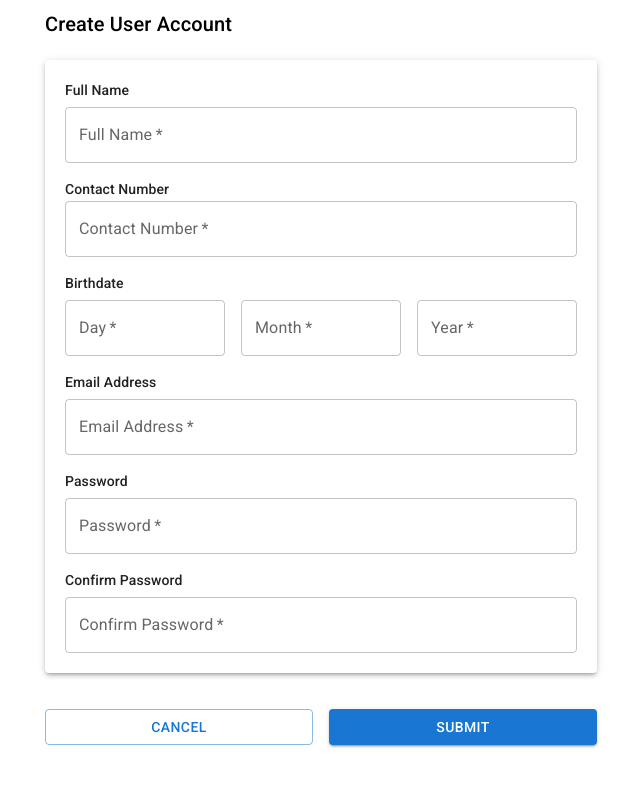
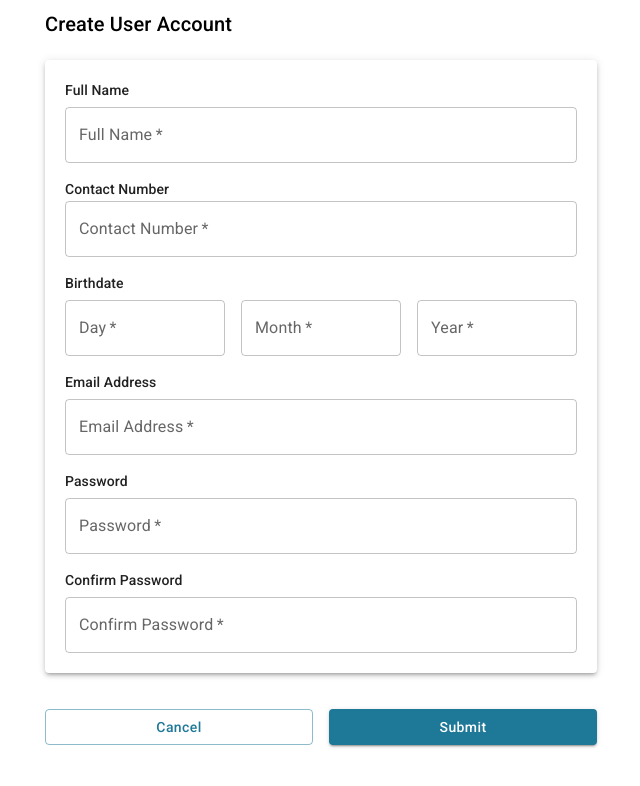
Before and after one commit to volkanb/create-user-page, a React (Create React App) app: page / in a window 1280 px wide. Shown: the top 786 px of the page, without its empty margins (319-959 px from the left). Built offline with nearby package versions, Linux system fonts and the light colour scheme.

Commit message:
Adds theme

```diff
--- a/src/Components/App/App.tsx
+++ b/src/Components/App/App.tsx
@@ -1,11 +1,13 @@
 import React from 'react';
+import { ThemeProvider } from '@mui/material/styles';
+import theme from '../../theme';
 import CreateUserForm from '../CreateUserForm/CreateUserForm';
 
 function App() {
     return (
-        <div className="App">
+        <ThemeProvider theme={theme}>
             <CreateUserForm/>
-        </div>
+        </ThemeProvider>
     );
 }
 
--- /dev/null
+++ b/src/theme.ts
@@ -0,0 +1,16 @@
+import { createTheme } from "@mui/material/styles";
+
+const theme = createTheme({
+  palette: {
+    primary: {
+      main: '#1e7898'
+    },
+  },
+  typography: {
+    button: {
+      textTransform: 'none'
+    }
+  },
+});
+
+export default theme;
```
